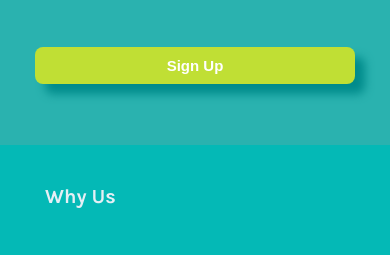
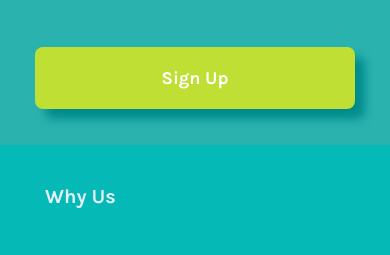
Before and after one commit to luis92guimaraes/single-price-grid-component, a plain HTML site: page index.html in a window 390 px wide. Shown: the part 531-786 px from the top of the page. Drawn offline with Linux system fonts and the light colour scheme.

Commit message:
update style.css

```diff
--- a/index.html
+++ b/index.html
@@ -29,7 +29,7 @@
                 <p class="price">$29 <span>per month</span></p>
                 <p>Full access for less than $1 a day</p>
 
-                <button class="btn">Sign Up</button>
+                <a href="#" class="btn">Sign Up</a>
             </div>
 
             <div class="content3">
--- a/src/css/responsible.css
+++ b/src/css/responsible.css
@@ -23,11 +23,6 @@
     .content2 p {
         font-size: 15px;
         margin-bottom: 40px;
-    }
-
-    .content2 .btn {
-        font-size: 15px;
-        padding: 10px 90px;
     }
 
     .content3 h3 {
--- a/src/css/style.css
+++ b/src/css/style.css
@@ -87,11 +87,12 @@ main {
 .content2 .btn {
     background-color: var(--btn-color);
     color: white;
+    display: block;
+    text-align: center;
     padding: 20px;
     margin: 0 40px;
-    border: none;
     border-radius: 8px;
-    font-size: 20px;
+    font-size: 18px;
     font-weight: 700;
     box-shadow: 10px 10px 10px darkcyan;
 }
@@ -112,5 +113,6 @@ main {
 
 .content3 ul li {
     color: var(--bg-color);
+    font-size: 18px;
     line-height: 28px;
 }
```
